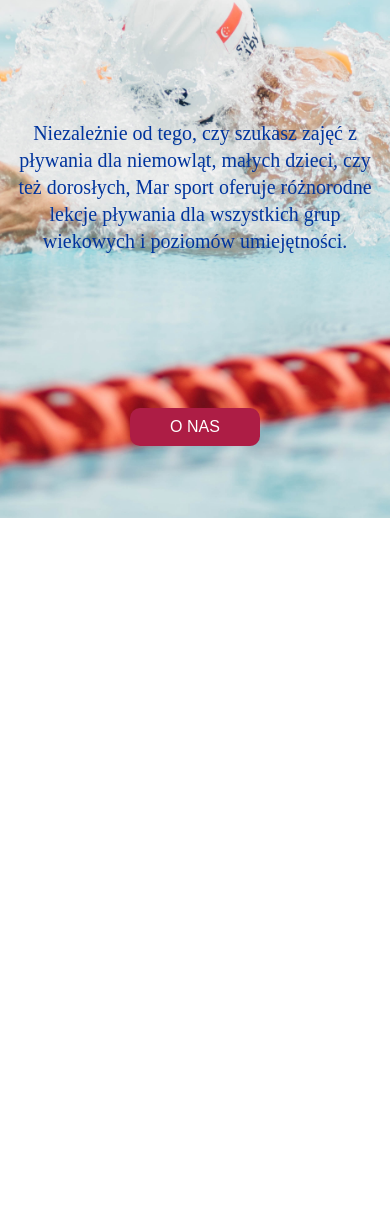
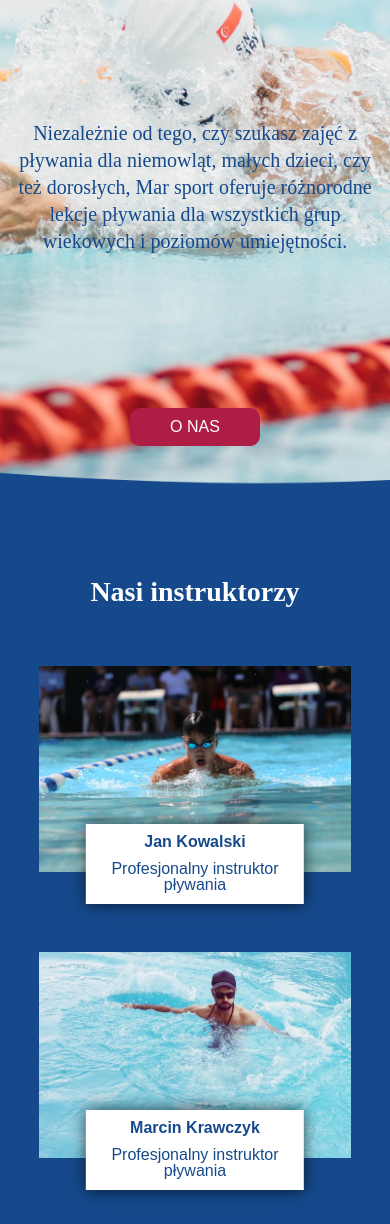
Before and after one commit to jumper2210/Mar-Sport, a Gatsby site: page / in a window 390 px wide. Shown: the part 326-1550 px from the top of the page. Before the commit the page ends 844 px from the top, so only its background shows below. Built offline with nearby package versions, Linux system fonts and the light colour scheme; Gatsby itself is replaced by a stand-in of ours.

Commit message:
mobile ver Trainers: done

```diff
--- a/gatsby-config.js
+++ b/gatsby-config.js
@@ -1,6 +1,6 @@
 module.exports = {
   siteMetadata: {
-    title: `Mar-sport`,
+    title: `Mar sport`,
     description: ``,
     author: `Krzysztof Skoczek`,
     url: `http://localhost:8000`,
@@ -46,12 +46,23 @@ module.exports = {
       },
     },
 
+    `gatsby-transformer-json`,
     {
       resolve: `gatsby-source-filesystem`,
       options: {
         path: `./src/data/`,
       },
     },
+    {
+      resolve: `gatsby-plugin-manifest`,
+      options: {
+        name: `gatsby-starter-default`,
+        short_name: `starter`,
+        start_url: `/`,
+        display: `minimal-ui`,
+        icon: `./src/assets/images/logo.png`,
+      },
+    },
     `gatsby-transformer-sharp`,
     `gatsby-plugin-sharp`,
   ],
--- a/package.json
+++ b/package.json
@@ -17,6 +17,7 @@
     "gatsby-plugin-sharp": "^2.8.0",
     "gatsby-plugin-styled-components": "^3.7.0",
     "gatsby-source-filesystem": "^2.5.0",
+    "gatsby-transformer-json": "^2.9.0",
     "gatsby-transformer-sharp": "^2.6.0",
     "gsap": "^3.5.1",
     "prop-types": "^15.7.2",
--- a/src/components/organisms/Header/Header.js
+++ b/src/components/organisms/Header/Header.js
@@ -2,6 +2,7 @@ import React from 'react'
 import styled from 'styled-components'
 import HeaderImg from 'assets/images/headerImg.jpg'
 import CustomButton from 'components/atoms/CustomButton/CustomButton'
+import WaveImg from 'assets/images/WaveBottom.png'
 
 const Wrapper = styled.section`
   display: flex;
@@ -12,6 +13,8 @@ const Wrapper = styled.section`
   background-image: url(${HeaderImg});
   background-size: cover;
   background-position: center;
+  position: relative;
+  top: 0;
 `
 
 const ButtonWrapper = styled.div`
@@ -35,7 +38,7 @@ const TitlesWrapper = styled.span`
   ${({ theme }) => theme.mq.md} {
   }
 `
-const MainTitleWrapper = styled.span`
+const MainTitleWrapper = styled.h1`
   color: ${({ theme }) => theme.colors.color_secondry};
   font-weight: ${({ theme }) => theme.fontWeight.bold};
   font-size: ${({ theme }) => theme.fontSize.xxlm};
@@ -49,6 +52,15 @@ const SubTitleWrapper = styled.span`
   line-height: 2.7rem;
   font-weight: ${({ theme }) => theme.fontWeight.regular};
   font-family: ${({ theme }) => theme.fonts.subFont};
+`
+
+const StyledWaveImg = styled.img`
+  height: 50%;
+  width: 100%;
+  object-fit: cover;
+  position: absolute;
+  bottom: 0;
+  transform: translateY(25%);
 `
 
 const Header = () => {
@@ -68,6 +80,7 @@ const Header = () => {
       <ButtonWrapper>
         <StyledCustomButton color="lightRed">o nas</StyledCustomButton>
       </ButtonWrapper>
+      <StyledWaveImg src={WaveImg} />
     </Wrapper>
   )
 }
--- a/src/components/organisms/Navigation/Links.js
+++ b/src/components/organisms/Navigation/Links.js
@@ -8,7 +8,7 @@ const NavigationList = styled.li`
   display: flex;
   position: relative;
   z-index: 100;
-  color: ${({ theme }) => theme.colors.color_primary};
+  color: ${({ theme }) => theme.colors.color_secondry};
   &:after {
     content: '';
     position: absolute;
@@ -16,7 +16,7 @@ const NavigationList = styled.li`
     bottom: -10px;
     width: 35px;
     height: 3px;
-    background-color: ${({ theme }) => theme.colors.color_primary};
+    background-color: ${({ theme }) => theme.colors.color_secondry};
     transition: 0.4s;
     transform: scaleX(0);
     transform-origin: 0 50%;
@@ -24,7 +24,7 @@ const NavigationList = styled.li`
   ${({ isActive }) =>
     isActive &&
     css`
-      color: ${({ theme }) => theme.colors.color_primary};
+      color: ${({ theme }) => theme.colors.color_secondry};
       &:after {
         transform: scaleX(1.2);
       }
--- a/src/components/organisms/Navigation/Navigation.js
+++ b/src/components/organisms/Navigation/Navigation.js
@@ -12,7 +12,10 @@ const Wrapper = styled.nav`
   width: 100%;
   top: 0;
   left: 0;
-  background: rgb(255, 255, 255);
+  background: rgba(255, 255, 255, 0.9);
+  border-bottom: 1px solid rgba(0, 0, 0, 0.03);
+  z-index: 20;
+  box-shadow: 0 0 10px rgba(0, 0, 0, 0.7);
 `
 const InnerWrapper = styled.div`
   display: flex;
--- /dev/null
+++ b/src/components/organisms/Offers/Offers.js
@@ -0,0 +1,15 @@
+import React from 'react'
+import styled from 'styled-components'
+
+const Wrapper = styled.section`
+  height: 60vh;
+  position: relative;
+  top: 0;
+  left: 0;
+  background: ${({ theme }) => theme.colors.white};
+`
+const Offers = () => {
+  return <Wrapper></Wrapper>
+}
+
+export default Offers
--- /dev/null
+++ b/src/components/organisms/Trainers/Trainer.js
@@ -0,0 +1,53 @@
+import React from 'react'
+import styled from 'styled-components'
+import Image from 'gatsby-image'
+
+const Wrapper = styled.div`
+  display: flex;
+  flex-direction: column;
+  background: ${({ theme }) => theme.colors.color_secondry};
+  width: 100%;
+  max-width: 500px;
+`
+const InnerWrapper = styled.div`
+  position: relative;
+`
+const TextWrapper = styled.div`
+  position: absolute;
+  display: flex;
+  justify-content: space-around;
+  flex-direction: column;
+  width: 70%;
+  bottom: 0%;
+  left: 50%;
+  background-color: #fff;
+  transform: translate(-50%, 40%);
+  text-align: center;
+  box-shadow: 0 0 15px rgba(0, 0, 0, 0.7);
+  z-index: 15;
+  height: 8rem;
+  padding: 0.5rem;
+`
+const Name = styled.h3`
+  color: ${({ theme }) => theme.colors.color_secondry};
+  font-weight: ${({ theme }) => theme.fontWeight.bold};
+`
+const Description = styled.p`
+  color: ${({ theme }) => theme.colors.color_secondry};
+`
+
+const Trainer = ({ fullName, description, image }) => {
+  return (
+    <Wrapper>
+      <InnerWrapper>
+        <Image fluid={image} alt={fullName} />
+        <TextWrapper>
+          <Name>{fullName}</Name>
+          <Description>{description}</Description>
+        </TextWrapper>
+      </InnerWrapper>
+    </Wrapper>
+  )
+}
+
+export default Trainer
--- /dev/null
+++ b/src/components/organisms/Trainers/Trainers.js
@@ -0,0 +1,88 @@
+import React from 'react'
+import styled from 'styled-components'
+import { useStaticQuery, graphql } from 'gatsby'
+import Trainer from './Trainer'
+import WaveBottom from 'assets/images/wave.png'
+
+const Wrapper = styled.section`
+  position: relative;
+  display: flex;
+  flex-direction: column;
+  align-items: center;
+  top: 0;
+  left: 0;
+  height: 120vh;
+  width: 100vw;
+  background: ${({ theme }) => theme.colors.color_secondry};
+`
+const HeadingWrappper = styled.div`
+  display: flex;
+  justify-content: center;
+  width: 100%;
+  align-items: center;
+  padding: 6rem 0;
+`
+const TrainersWrapper = styled.div`
+  display: grid;
+  grid-template-columns: 1fr;
+  flex-direction: column;
+  width: 80%;
+  gap: 8rem;
+`
+const Heading = styled.h2`
+  color: ${({ theme }) => theme.colors.white};
+  font-weight: ${({ theme }) => theme.fontWeight.bold};
+  font-size: ${({ theme }) => theme.fontSize.xl};
+  font-family: ${({ theme }) => theme.fonts.subFont};
+  align-text: center;
+`
+
+const WaveBottomImg = styled.img`
+  width: 100%;
+  height: 40%;
+  object-fit: cover;
+  position: absolute;
+  bottom: 0;
+  transform: translateY(25%);
+`
+
+const Trainers = () => {
+  const { allTrainersJson } = useStaticQuery(graphql`
+    {
+      allTrainersJson(sort: { fields: order }) {
+        nodes {
+          fullName
+          description
+          image {
+            childImageSharp {
+              fluid(maxWidth: 880, maxHeight: 581, quality: 100) {
+                ...GatsbyImageSharpFluid_tracedSVG
+              }
+            }
+          }
+        }
+      }
+    }
+  `)
+
+  return (
+    <Wrapper id="trainers">
+      <HeadingWrappper>
+        <Heading>Nasi instruktorzy</Heading>
+      </HeadingWrappper>
+      <TrainersWrapper>
+        {allTrainersJson.nodes.map(({ fullName, description, image }) => (
+          <Trainer
+            key={fullName}
+            fullName={fullName}
+            description={description}
+            image={image.childImageSharp.fluid}
+          />
+        ))}
+      </TrainersWrapper>
+      <WaveBottomImg src={WaveBottom} />
+    </Wrapper>
+  )
+}
+
+export default Trainers
--- /dev/null
+++ b/src/data/Trainers/JanKowalski.json
@@ -0,0 +1,6 @@
+{
+  "order": 1,
+  "fullName": "Jan Kowalski",
+  "description": "Profesjonalny instruktor pływania",
+  "image": "../../assets/images/random.jpg"
+}
--- /dev/null
+++ b/src/data/Trainers/MarcinKrawczyk.json
@@ -0,0 +1,6 @@
+{
+  "order": 1,
+  "fullName": "Marcin Krawczyk",
+  "description": "Profesjonalny instruktor pływania",
+  "image": "../../assets/images/random2.jpg"
+}
--- a/src/pages/index.js
+++ b/src/pages/index.js
@@ -2,11 +2,15 @@ import React from 'react'
 import Header from 'components/organisms/Header/Header'
 import Navigation from 'components/organisms/Navigation/Navigation'
 import NavigationProvider from 'contexts/NavigationProvider'
+import Trainers from 'components/organisms/Trainers/Trainers'
+import Offers from 'components/organisms/Offers/Offers'
 
 const IndexPage = () => (
   <NavigationProvider>
     <Navigation />
     <Header />
+    <Trainers />
+    <Offers />
   </NavigationProvider>
 )
 export default IndexPage
--- a/src/theme/mainTheme.js
+++ b/src/theme/mainTheme.js
@@ -13,7 +13,7 @@ export const theme = {
   },
   colors: {
     color_primary: `#7ac1ea;`,
-    color_secondry: `#00349D;`,
+    color_secondry: `#15498b;`,
     color_tertiary: `#ad1d45`,
     white: `rgb(255, 255, 255);`,
     gradient_color: `linear-gradient(180deg,#7ac1ea 0,#0099b3 40%,#04788c);`,
```
Also changed, not shown: src/components/organisms/AboutUs/AbutUs.js (deleted, +0 -7 lines), src/assets/images/WaveBottom.png (added), src/assets/images/random.jpg (added), src/assets/images/random2.jpg (added), src/assets/images/wave.png (added), src/components/organisms/Offers/Offer.js (added), 1 other file.
